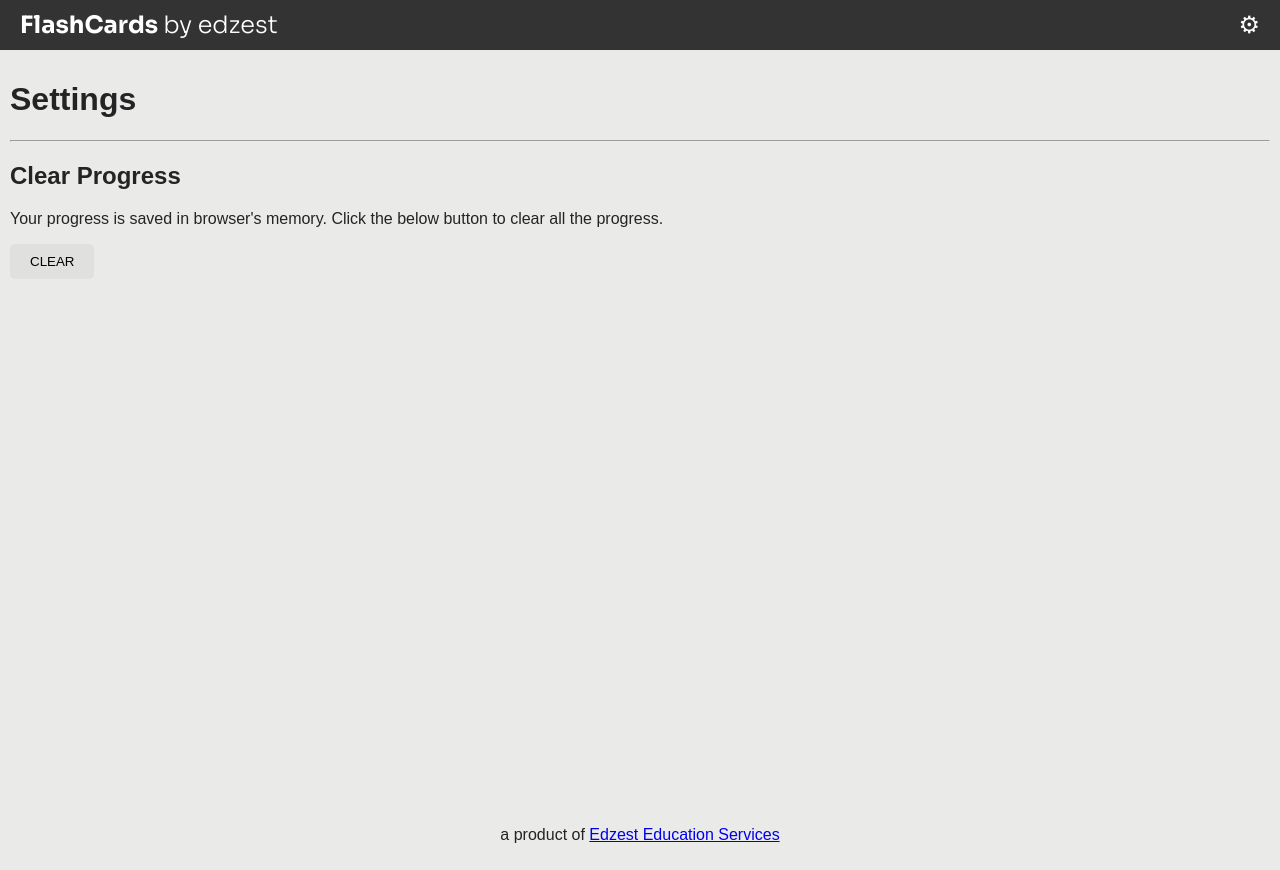
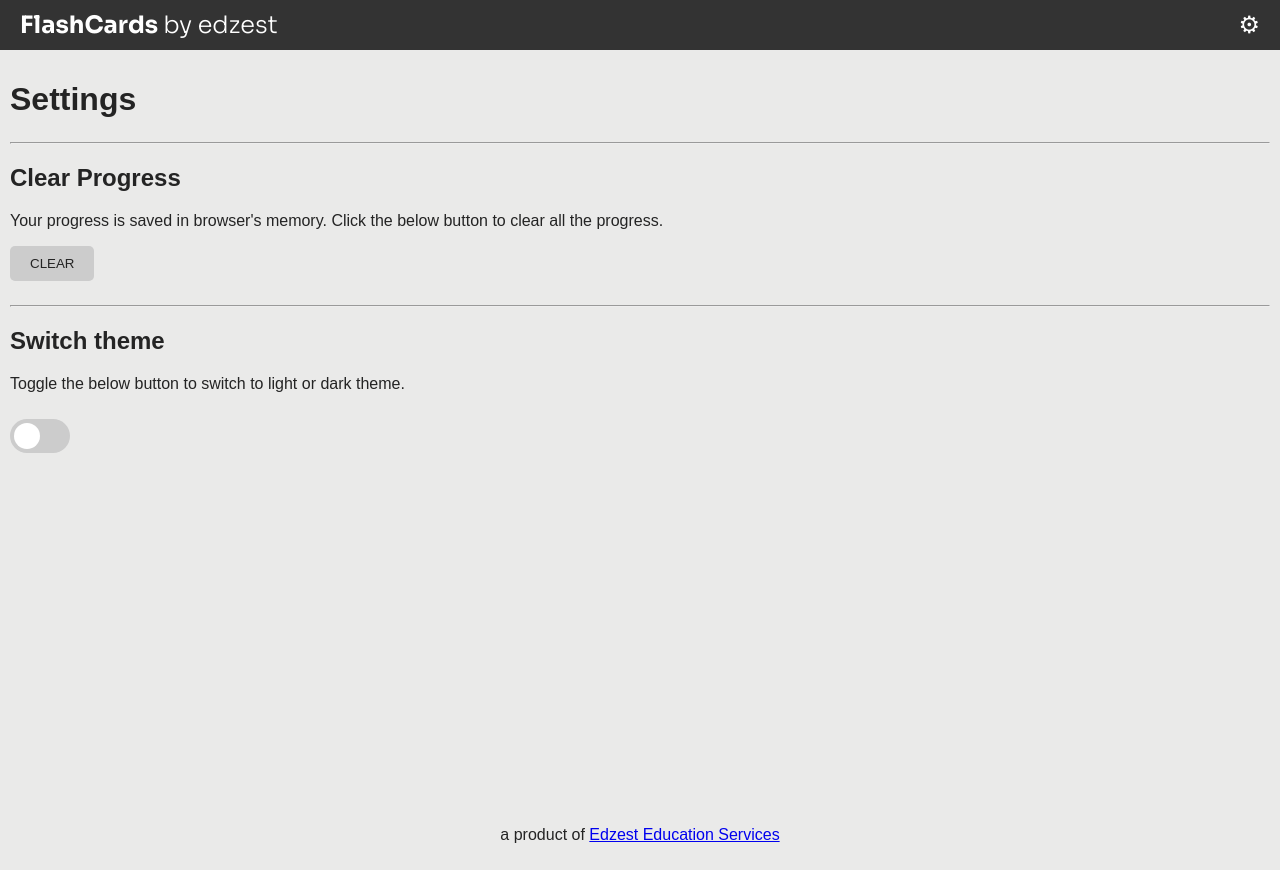
Before and after one commit to edzest/flashcard, a React (Create React App) app: page /settings in a window 1280 px wide. Built offline with nearby package versions, Linux system fonts and the light colour scheme.

Commit message:
dark theme

```diff
--- a/src/App.css
+++ b/src/App.css
@@ -34,21 +34,21 @@ button {
 }
 
 .know-button {
-    background-color: #4caf50;
+    background-color: var(--button-background-color);
     color: white;
 }
 
 .know-button:hover {
-    background-color: #45a049;
+    background-color: var(--button-hover-background-color);
 }
 
 .dont-know-button {
-    background-color: #f44336;
+    background-color: var(--button-alt-background-color);
     color: white;
 }
 
 .dont-know-button:hover {
-    background-color: #e53935;
+    background-color: var(--button-alt-hover-background-color);
 }
 
 .party-popper {
@@ -60,15 +60,19 @@ button {
     0% {
         transform: scale(1) rotate(0deg);
     }
+
     25% {
         transform: scale(1.2) rotate(15deg);
     }
+
     50% {
         transform: scale(1) rotate(0deg);
     }
+
     75% {
         transform: scale(1.2) rotate(-15deg);
     }
+
     100% {
         transform: scale(1) rotate(0deg);
     }
--- a/src/App.js
+++ b/src/App.js
@@ -83,7 +83,7 @@ function App({ words, topic }) {
   return (
     <div className='App'>
       <div className="header">
-        <span className="back-arrow" onClick={() => navigate(-1)}>&#8592;</span>
+        <span className="back-arrow" onClick={() => navigate('/')}>&#8592;</span>
         <h1>{topic}</h1>
       </div>
       <ProgressBar score={score} total={words.length} />
--- a/src/Card.css
+++ b/src/Card.css
@@ -16,18 +16,18 @@
     align-items: center;
     justify-content: center;
     font-size: 1.5em;
-    border: 1px solid #ccc;
+    border: 1px solid var(--card-border-color);
     border-radius: 10px;
     box-shadow: 0 4px 8px rgba(0, 0, 0, 0.1);
     transition: transform 0.8s;
   }
 
   .card-front {
-    background-color: #fff;
+    background-color: var(--card-background-color);
   }
 
   .card-back {
-    background-color: #f8f8f8;
+    background-color: var(--card-back-background-color);
     transform: rotateX(180deg);
   }
 
--- a/src/Home.css
+++ b/src/Home.css
@@ -20,7 +20,8 @@
 }
 
 .flashcard-set {
-  background-color: #f8f8f8;
+  background-color: var(--card-back-background-color);
+  border: 1px solid var(--card-border-color);
   border-radius: 10px;
   padding: 20px;
   box-shadow: 0 4px 8px rgba(0, 0, 0, 0.1);
--- a/src/LocalStorage.js
+++ b/src/LocalStorage.js
@@ -27,5 +27,15 @@ export const clearProgress = (topic) => {
 }
 
 export const clearAllProgress = () => {
-    localStorage.clear();
+    const prefix = 'ez-fc-progress-';
+    var keys = [];
+    for (let i = 0; i < localStorage.length; i++) {
+        var key = localStorage.key(i);
+        if (key.startsWith(prefix)) {
+            keys.push(key)
+        }
+    }
+    for (let i = 0; i < keys.length; i++) {
+        localStorage.removeItem(keys[i]);
+    }
 }
--- a/src/Navbar.css
+++ b/src/Navbar.css
@@ -1,6 +1,6 @@
 .navbar {
-    background-color: #333;
-    color: white;
+    background-color: var(--navbar-background-color);
+    color: var(--navbar-text-color);
     padding: 10px 20px;
 }
 
@@ -32,5 +32,5 @@
 }
 
 .settings-icon:hover {
-    color: #ccc;
+    color: var(--card-border-color);
 }
--- a/src/Settings.css
+++ b/src/Settings.css
@@ -1,10 +1,11 @@
 .settings-btn {
-    background-color: #e0e0df;
+    color: var(--text-color);
+    background-color: var(--settings-button-background);
     box-shadow: none;
 }
 
 .settings-btn:hover {
-    background-color: #a8a8a8;
+    background-color: var(--settings-button-hover-background);
 }
 
 .toast {
@@ -12,11 +13,61 @@
     top: 75px;
     left: 50%;
     transform: translateX(-50%);
-    background-color: #333;
-    color: white;
+    background-color: var(--toast-background-color);
+    color: var(--toast-text-color);
     padding: 10px 20px;
     border-radius: 5px;
     box-shadow: 0 4px 8px rgba(0, 0, 0, 0.1);
     opacity: 0.9;
     z-index: 1000;
-  }
+}
+
+hr {
+    margin-top: 24px;
+}
+
+.switch {
+    position: relative;
+    display: inline-block;
+    width: 60px;
+    height: 34px;
+    margin-top: 10px;
+}
+
+.switch input {
+    opacity: 0;
+    width: 0;
+    height: 0;
+}
+
+.slider {
+    position: absolute;
+    cursor: pointer;
+    top: 0;
+    left: 0;
+    right: 0;
+    bottom: 0;
+    background-color: var(--settings-button-background);
+    transition: .4s;
+    border-radius: 34px;
+}
+
+.slider:before {
+    position: absolute;
+    content: "";
+    height: 26px;
+    width: 26px;
+    left: 4px;
+    bottom: 4px;
+    background-color: white;
+    transition: .4s;
+    border-radius: 50%;
+}
+
+input:checked+.slider {
+    background-color: var(--button-background-color);
+}
+
+input:checked+.slider:before {
+    transform: translateX(26px);
+}
--- a/src/Settings.js
+++ b/src/Settings.js
@@ -4,6 +4,9 @@ import { clearAllProgress } from './LocalStorage';
 
 function Settings() {
     const [showToast, setShowToast] = useState(false);
+    const [isDarkTheme, setIsDarkTheme] = useState(() => {
+        return localStorage.getItem('theme') === 'dark';
+    });
 
     const handleClearProgress = () => {
         clearAllProgress();
@@ -12,15 +15,30 @@ function Settings() {
             setShowToast(false);
         }, 3000); // Hide toast after 3 seconds
     };
+
+    const handleThemeToggle = () => {
+        const newTheme = !isDarkTheme;
+        setIsDarkTheme(newTheme);
+        localStorage.setItem('theme', newTheme ? 'dark' : 'light');
+        document.body.classList.toggle('dark-theme');
+    };
+
     return (
         <div>
             <h1>Settings</h1>
-            <hr></hr>
+            <hr />
             <h2>Clear Progress</h2>
             <p>Your progress is saved in browser's memory.
                 Click the below button to clear all the progress.</p>
             <button className='settings-btn' onClick={handleClearProgress}>CLEAR</button>
             {showToast && <div className='toast'>Progress cleared!</div>}
+            <hr />
+            <h2>Switch theme</h2>
+            <p>Toggle the below button to switch to light or dark theme.</p>
+            <label className="switch">
+                <input type="checkbox" checked={isDarkTheme} onChange={handleThemeToggle} />
+                <span className="slider round"></span>
+            </label>
         </div>
     );
 }
--- a/src/index.css
+++ b/src/index.css
@@ -1,3 +1,41 @@
+:root {
+  --background-color: #eaeae9;
+  --text-color: #242424;
+  --navbar-background-color: #333;
+  --navbar-text-color: white;
+  --card-back-background-color: #f8f8f8;
+  --card-background-color: #fff;
+  --card-border-color: #ccc;
+  --button-background-color: #4caf50;
+  --button-hover-background-color: #45a049;
+  --button-alt-background-color: #f44336;
+  --button-alt-hover-background-color: #e53935;
+  --toast-background-color: #333;
+  --toast-text-color: white;
+  --light-border: grey;
+  --settings-button-background: #ccc;
+  --settings-button-hover-background: #a6a6a6;
+}
+
+body.dark-theme {
+  --background-color: #121212;
+  --text-color: #eaeaea;
+  --navbar-background-color: #1f1f1f;
+  --navbar-text-color: #eaeaea;
+  --card-back-background-color: #1f1f1f;
+  --card-border-color: #444;
+  --card-background-color: #444;
+  --button-background-color: #bb86fc;
+  --button-hover-background-color: #3700b3;
+  --button-alt-background-color: #cf6679;
+  --button-alt-hover-background-color: #b00020;
+  --toast-background-color: #444;
+  --toast-text-color: #eaeaea;
+  --light-border: #eaeaea;
+  --settings-button-background: #bb86fc;
+  --settings-button-hover-background: #3700b3;
+}
+
 body {
   margin: 0;
   font-optical-sizing: auto;
@@ -6,8 +44,8 @@ body {
   font-family: sans-serif;
   -webkit-font-smoothing: antialiased;
   -moz-osx-font-smoothing: grayscale;
-  background-color: #eaeae9;
-  color: #242424;
+  background-color: var(--background-color);
+  color: var(--text-color);
 }
 
 code {
--- a/src/index.js
+++ b/src/index.js
@@ -7,6 +7,14 @@ import App from './App';
 import wordSets from './WordSets';
 import Settings from './Settings';
 import Navbar from './Navbar';
+
+// Load and apply the theme preference
+const savedTheme = localStorage.getItem('theme');
+if (savedTheme === 'dark') {
+  document.body.classList.add('dark-theme');
+} else {
+  document.body.classList.remove('dark-theme');
+}
 
 const root = ReactDOM.createRoot(document.getElementById('root'));
 root.render(
```
